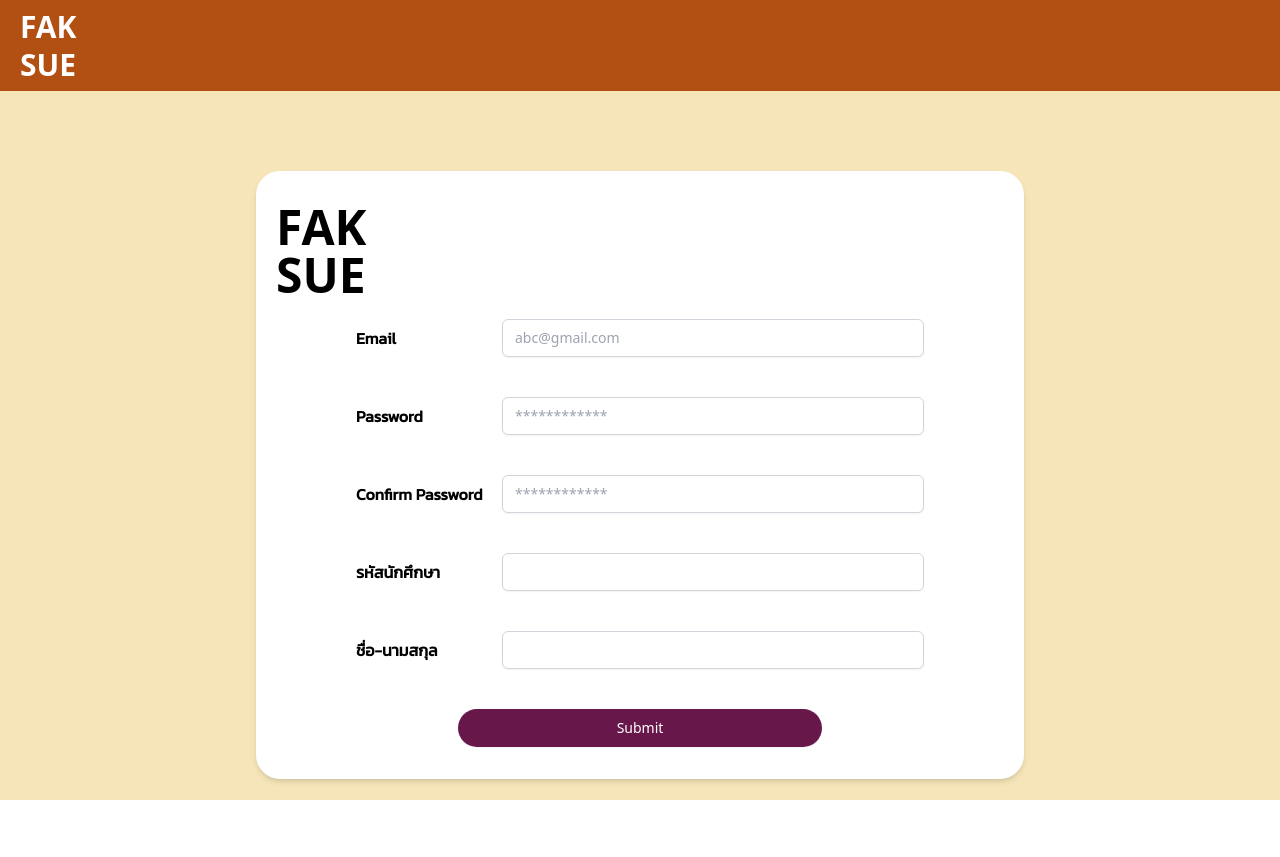
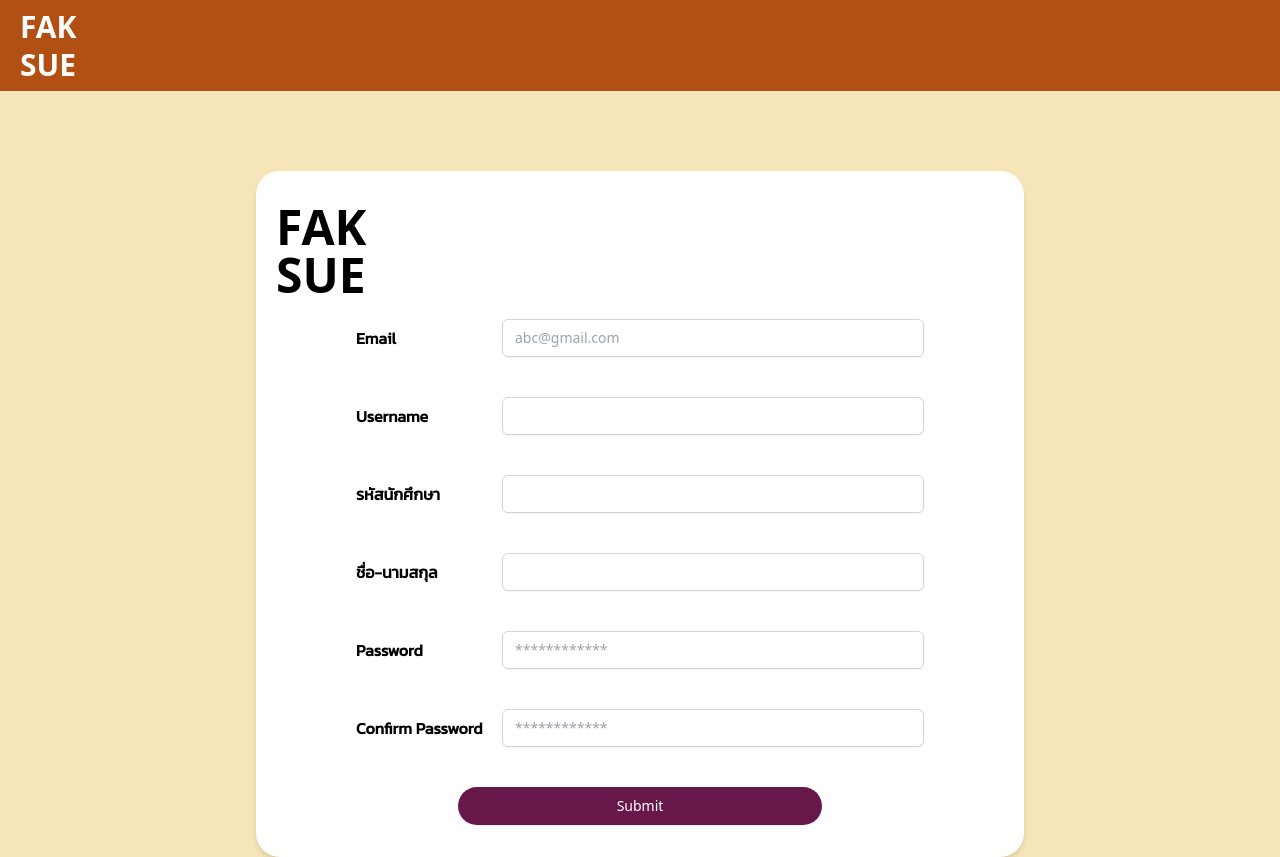
Before and after one commit to ISAG-V2-WebDev/fak-sue-frontend, a React (Vite) app: page /register in a window 1280 px wide. Before the commit the page ends 800 px from the top, so only its background shows below. Built offline with nearby package versions, Linux system fonts and the light colour scheme; no server answers.

Commit message:
feat: connect register to database

```diff
--- a/src/App.tsx
+++ b/src/App.tsx
@@ -24,17 +24,17 @@ const App = () => {
                             <Route
                                 path="/cardspage"
                                 element={
-
+                                    <ProtectedRoutes>
                                         <CardsPage />
-
+                                    </ProtectedRoutes>
                                 }
                             />
                             <Route
                                 path="/yourreq"
                                 element={
-
+                                    <ProtectedRoutes>
                                         <YourReq />
-
+                                    </ProtectedRoutes>
                                 }
                             />
                             <Route path="*" element={<Login />} />
--- a/src/pages/CardsPage.tsx
+++ b/src/pages/CardsPage.tsx
@@ -6,6 +6,7 @@ import { CardProps } from '../components/Card';
 import FakForm from '../components/FakForm';
 import { cardInfoProps } from '../components/FakForm';
 import RubFakForm from '../components/RubFakForm';
+import { logout } from '../services/user.service';
 import { useState } from 'react';
 import { Link } from 'react-router-dom';
 
@@ -69,8 +70,8 @@ const CardsPage = () => {
 
     return (
         <>
-            {reqCardData.length > 0 && (
-                <div className="flex gap-4 absolute right-4 top-4">
+            <div className="flex gap-4 absolute right-4 top-4">
+                {reqCardData.length > 0 && (
                     <Link to="/yourreq">
                         <div className=" max-w-[50px] right-20 top-5 w-full cursor-pointer hover:-translate-y-1 transition-transform">
                             <img src={bell} alt="#" />
@@ -80,13 +81,11 @@ const CardsPage = () => {
                             </span>
                         </div>
                     </Link>
-                    <Link to="/login">
-                        <div className=" max-w-[50px] right-20 top-5 w-full cursor-pointer hover:-translate-y-1 transition-transform">
-                            <img src={logoutBtn} alt="#" />
-                        </div>
-                    </Link>
+                )}
+                <div className=" max-w-[50px] right-20 top-5 w-full cursor-pointer hover:-translate-y-1 transition-transform">
+                    <img src={logoutBtn} onClick={logout} alt="#" />
                 </div>
-            )}
+            </div>
 
             <div className="m-3.5 grid grid-cols-1 md:grid-cols-2 lg:grid-cols-3 xl:grid-cols-4 gap-4">
                 {cards}
--- a/src/pages/Login.tsx
+++ b/src/pages/Login.tsx
@@ -86,7 +86,7 @@ const Login = () => {
                                 />
                             </div>
                         </div>
-                        <div className="flex items-center justify-between">
+                        {/* <div className="flex items-center justify-between">
                             <div className="flex items-center">
                                 <input
                                     id="remember_me"
@@ -100,7 +100,7 @@ const Login = () => {
                                     Remember me
                                 </label>
                             </div>
-                        </div>
+                        </div> */}
                         <div>
                             <button
                                 type="submit"
--- a/src/pages/Register.tsx
+++ b/src/pages/Register.tsx
@@ -1,6 +1,36 @@
+import { registerUser } from '../services/user.service';
+import { yupResolver } from '@hookform/resolvers/yup';
 import React, { useState } from 'react';
+import { useForm } from 'react-hook-form';
+import * as yup from 'yup';
+
+const schema = yup.object({
+    email: yup.string().required(),
+    username: yup.string().required(),
+    student_id: yup.string().required(),
+    name: yup.string().required(),
+    password: yup.string().required(),
+    confirm_password: yup.string().required()
+});
+type FormData = yup.InferType<typeof schema>;
 
 const Register = () => {
+    const {
+        register,
+        handleSubmit,
+        formState: { errors }
+    } = useForm<FormData>({
+        resolver: yupResolver(schema)
+    });
+
+    const onSubmit = async (data: FormData) => {
+        if (password !== confirmPassword) {
+            alert('Password and Confirm Password do not match');
+            return;
+        }
+        await registerUser({ ...data });
+    };
+
     const [password, setPassword] = useState('');
     const [confirmPassword, setConfirmPassword] = useState('');
 
@@ -16,13 +46,6 @@ const Register = () => {
         setConfirmPassword(event.target.value);
     };
 
-    const handleSubmit = (event: React.FormEvent<HTMLFormElement>) => {
-        event.preventDefault();
-        if (password !== confirmPassword) {
-            alert('Password and Confirm Password do not match');
-        }
-    };
-
     return (
         <div className="flex flex-col justify-center items-center h-fit">
             <div className="bg-white shadow-md px-5 lg:flex-row mx-10 sm:mx-24 py-8 rounded-3xl w-full max-w-3xl mt-20">
@@ -32,7 +55,7 @@ const Register = () => {
                 <form
                     action="#"
                     className="flex flex-col"
-                    onSubmit={handleSubmit}>
+                    onSubmit={handleSubmit(onSubmit)}>
                     <div className="grid gap-y-2 sm:grid-cols-4 sm:gap-y-10 sm:gap-x-4 max-w-4xl sm:mx-20 items-center">
                         <label
                             htmlFor="email"
@@ -41,7 +64,7 @@ const Register = () => {
                         </label>
                         <input
                             id="email"
-                            name="email"
+                            {...register('email')}
                             type="email"
                             autoComplete="email"
                             placeholder="abc@gmail.com"
@@ -49,7 +72,42 @@ const Register = () => {
                             className="appearance-none block w-full px-3 py-2 border border-gray-300 rounded-md shadow-sm placeholder-gray-400
                               focus:outline-none focus:ring-blue-500 focus:border-blue-500 sm:text-sm col-span-3"
                         />
-
+                        <label
+                            htmlFor="fname"
+                            className="block text-md font-extrabold text-black font-kanit">
+                            Username
+                        </label>
+                        <input
+                            id="username"
+                            {...register('username')}
+                            type="text"
+                            className="appearance-none block w-full px-3 py-2 border border-gray-300 rounded-md shadow-sm placeholder-gray-400
+                              focus:outline-none focus:ring-blue-500 focus:border-blue-500 sm:text-sm col-span-3"
+                        />
+                        <label
+                            htmlFor="student_id"
+                            className="block text-md font-extrabold text-black font-kanit">
+                            รหัสนักศึกษา
+                        </label>
+                        <input
+                            id="student_id"
+                            {...register('student_id')}
+                            type="text"
+                            className="appearance-none block w-full px-3 py-2 border border-gray-300 rounded-md shadow-sm placeholder-gray-400
+                              focus:outline-none focus:ring-blue-500 focus:border-blue-500 sm:text-sm col-span-3"
+                        />
+                        <label
+                            htmlFor="fname"
+                            className="block text-md font-extrabold text-black font-kanit">
+                            ชื่อ-นามสกุล
+                        </label>
+                        <input
+                            id="name"
+                            {...register('name')}
+                            type="text"
+                            className="appearance-none block w-full px-3 py-2 border border-gray-300 rounded-md shadow-sm placeholder-gray-400
+                              focus:outline-none focus:ring-blue-500 focus:border-blue-500 sm:text-sm col-span-3"
+                        />
                         <label
                             htmlFor="password"
                             className="block text-md font-extrabold text-black font-kanit">
@@ -57,7 +115,7 @@ const Register = () => {
                         </label>
                         <input
                             id="password"
-                            name="password"
+                            {...register('password')}
                             type="password"
                             autoComplete="current-password"
                             placeholder="************"
@@ -75,37 +133,12 @@ const Register = () => {
                         </label>
                         <input
                             id="confirmPassword"
-                            name="confirmPassword"
+                            {...register('confirm_password')}
                             type="password"
                             placeholder="************"
                             required
                             value={confirmPassword}
                             onChange={handleConfirmPasswordChange}
-                            className="appearance-none block w-full px-3 py-2 border border-gray-300 rounded-md shadow-sm placeholder-gray-400
-                              focus:outline-none focus:ring-blue-500 focus:border-blue-500 sm:text-sm col-span-3"
-                        />
-
-                        <label
-                            htmlFor="studentId"
-                            className="block text-md font-extrabold text-black font-kanit">
-                            รหัสนักศึกษา
-                        </label>
-                        <input
-                            id="studentId"
-                            name="studentId"
-                            type="text"
-                            className="appearance-none block w-full px-3 py-2 border border-gray-300 rounded-md shadow-sm placeholder-gray-400
-                              focus:outline-none focus:ring-blue-500 focus:border-blue-500 sm:text-sm col-span-3"
-                        />
-                        <label
-                            htmlFor="fname"
-                            className="block text-md font-extrabold text-black font-kanit">
-                            ชื่อ-นามสกุล
-                        </label>
-                        <input
-                            id="name"
-                            name="name"
-                            type="text"
                             className="appearance-none block w-full px-3 py-2 border border-gray-300 rounded-md shadow-sm placeholder-gray-400
                               focus:outline-none focus:ring-blue-500 focus:border-blue-500 sm:text-sm col-span-3"
                         />
```
Also changed, not shown: src/components/RubFakForm.tsx (+25 -24 lines).
